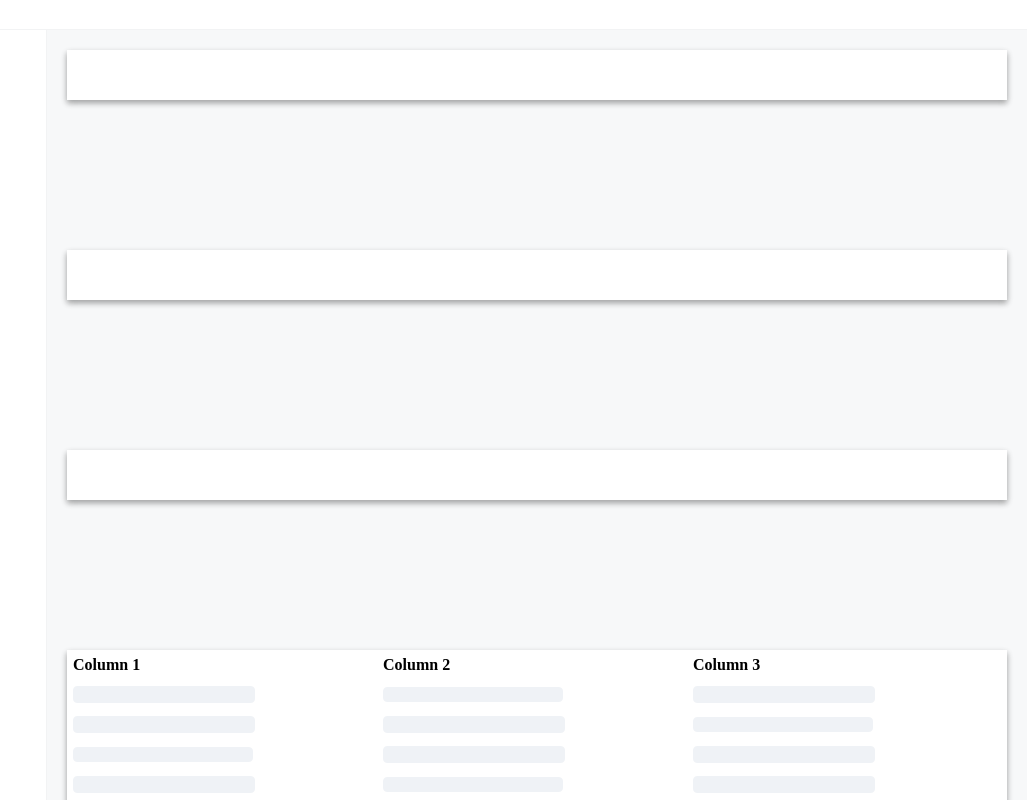
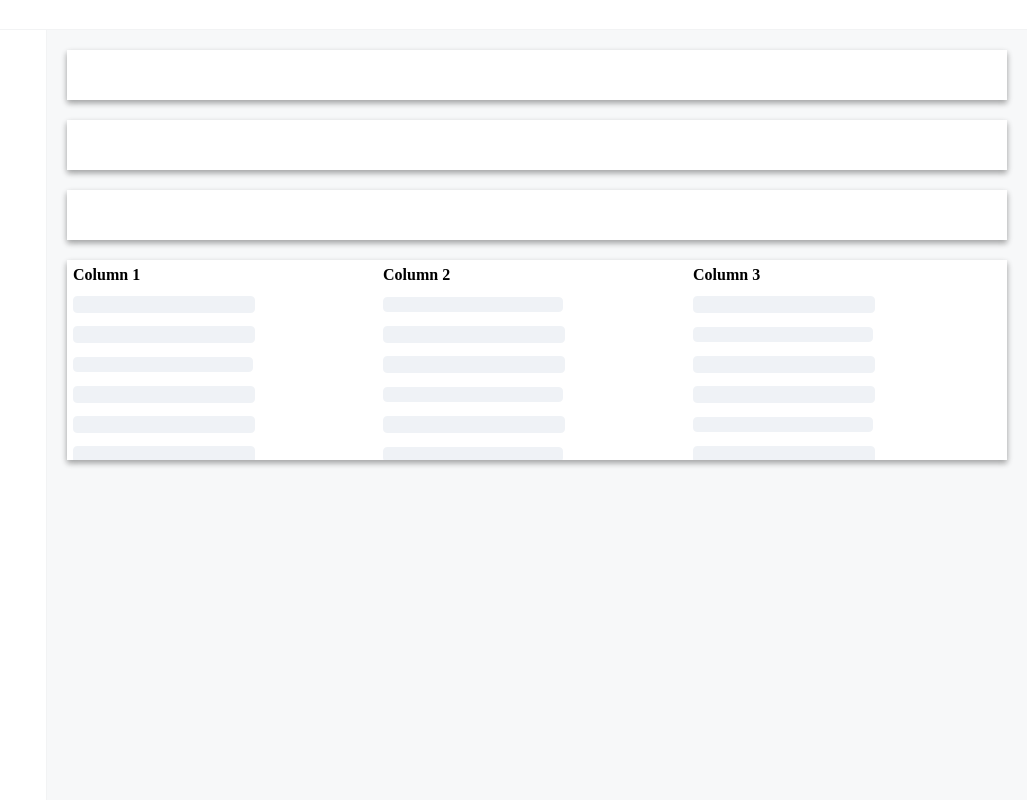
Before and after one commit to tkjone/demo-css-grid-ie11, a website: page app/index.html in a window 1280 px wide. Shown: the whole page, without its empty margins (253-1280 px from the left). Drawn offline with Linux system fonts and the light colour scheme; files that its build step writes are made by us from their sources.

Commit message:
Make main content rows smaller

```diff
--- a/app/styles.css
+++ b/app/styles.css
@@ -56,9 +56,9 @@ body {
   display: grid;
   grid-area: app-grid-panel-body;
   grid-template:
-    'feature-screen-column-a feature-screen-column-a feature-screen-column-a feature-screen-column-a' 1fr
-    'feature-screen-column-b feature-screen-column-b feature-screen-column-b feature-screen-column-b' 1fr
-    'feature-screen-column-c feature-screen-column-c feature-screen-column-c feature-screen-column-c' 1fr
+    'feature-screen-column-a feature-screen-column-a feature-screen-column-a feature-screen-column-a' 70px
+    'feature-screen-column-b feature-screen-column-b feature-screen-column-b feature-screen-column-b' 70px
+    'feature-screen-column-c feature-screen-column-c feature-screen-column-c feature-screen-column-c' 70px
     'feature-screen-column-d feature-screen-column-d feature-screen-column-d feature-screen-column-d' 1fr /
     1fr 1fr 1fr 1fr;
   padding: 20px;
```
